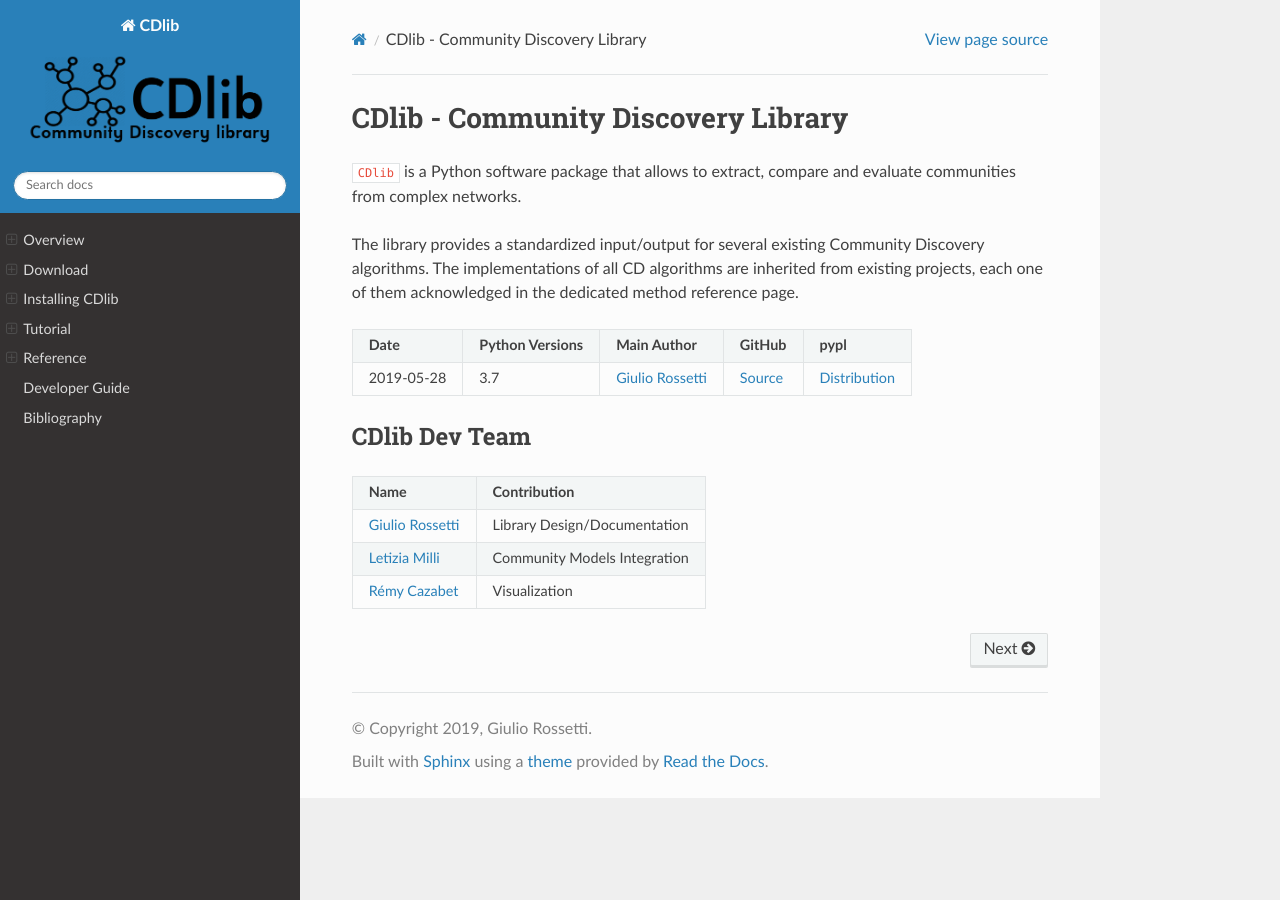
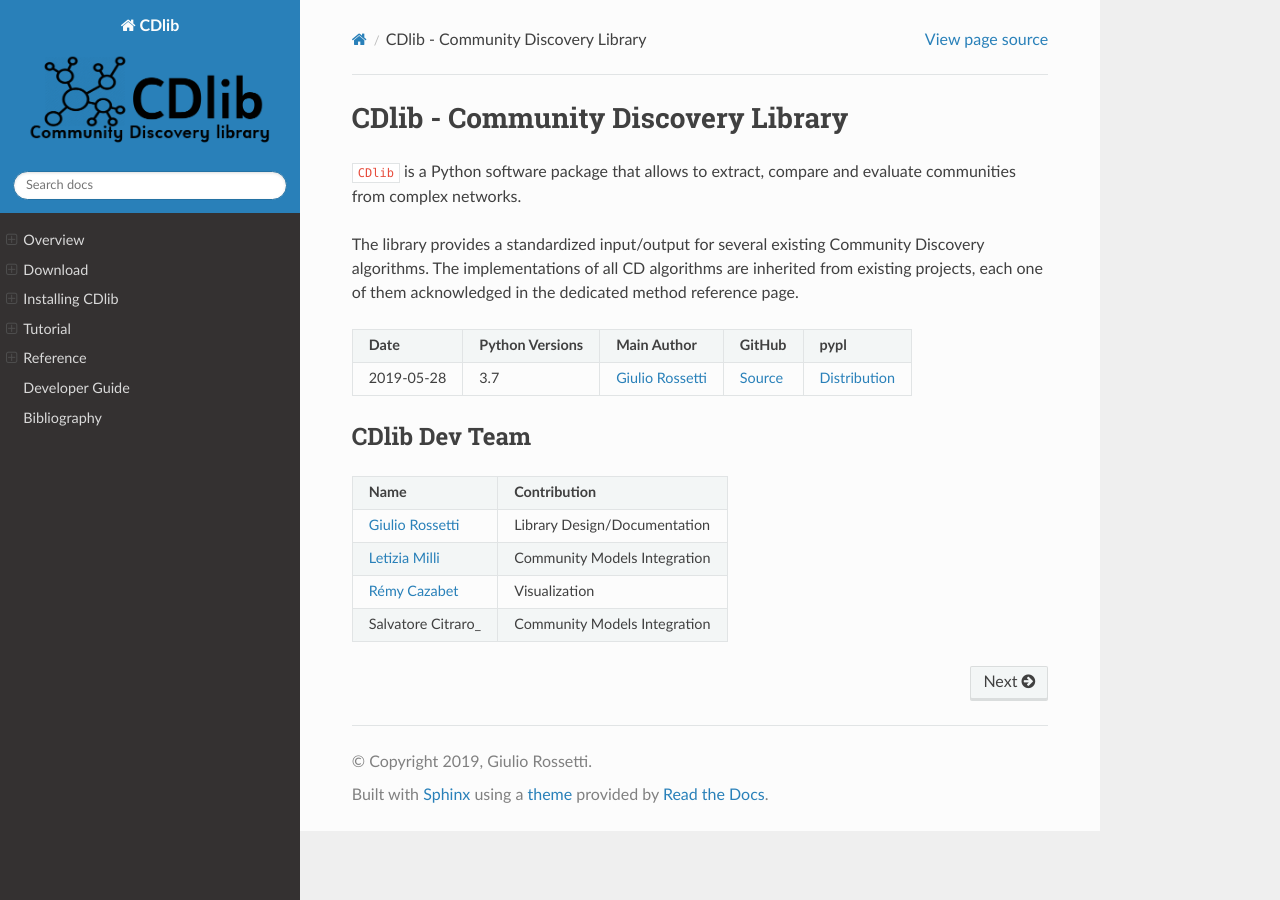
Before and after one commit to GiulioRossetti/cdlib, a Sphinx documentation site: the page built from docs/index.rst, in a window 1280 px wide. Built offline with Sphinx 7.4.7 and the Read the Docs theme 2.0.0, drawn with Linux system fonts in a browser that asks for light colours.

Commit message:
:arrow_up: contributors

```diff
--- a/docs/index.rst
+++ b/docs/index.rst
@@ -27,6 +27,7 @@ CDlib Dev Team
 `Giulio Rossetti`_      Library Design/Documentation
 `Letizia Milli`_        Community Models Integration
 `Rémy Cazabet`_         Visualization
+_`Salvatore Citraro_`   Community Models Integration
 ======================= ============================
 
 
@@ -45,6 +46,7 @@ CDlib Dev Team
 
 .. _`Giulio Rossetti`: http://www.about.giuliorossetti.net
 .. _`Letizia Milli`: https://github.com/letiziam
+.. _`Salvatore Citraro`:https://github.com/dsalvaz
 .. _`Rémy Cazabet`: http://cazabetremy.fr
 .. _`Source`: https://github.com/GiulioRossetti/CDlib
 .. _`Distribution`: https://pypi.python.org/pypi/CDlib
```
